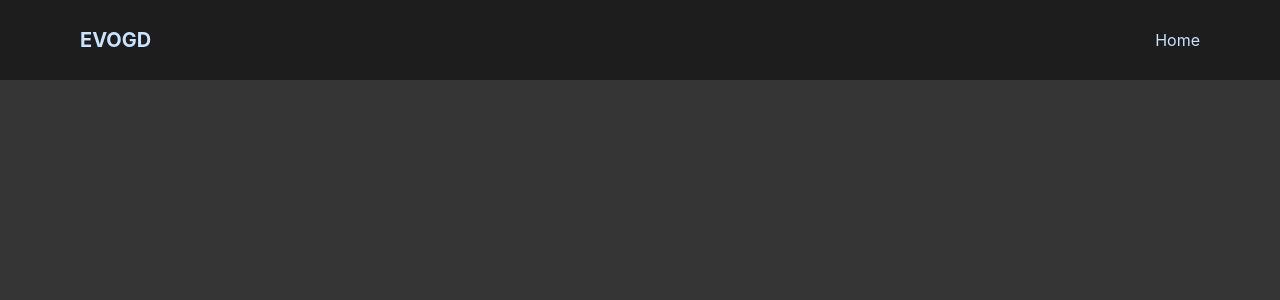
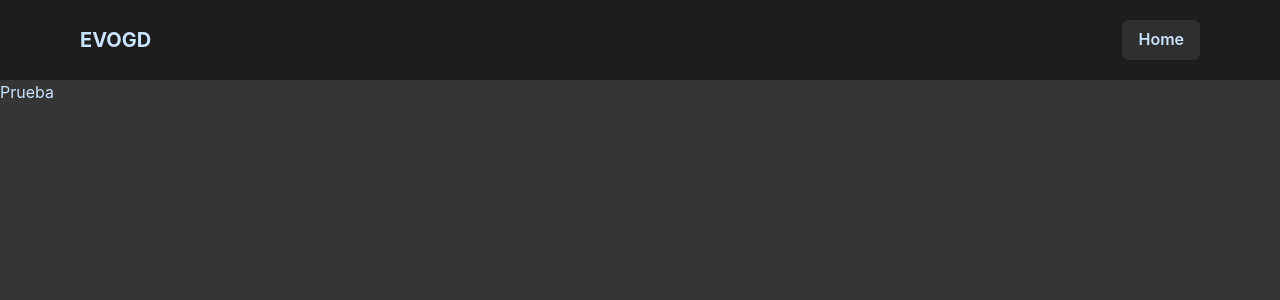
Before and after one commit to EVOGD-Project/Frontend, a Next.js app: page / in a window 1280 px wide. Shown: the top 300 px of the page. Built offline with nearby package versions, Linux system fonts and the light colour scheme.

Commit message:
improve navbar

```diff
--- a/src/app/layout.tsx
+++ b/src/app/layout.tsx
@@ -1,6 +1,7 @@
 'use client';
 
-import { ChakraProvider, ColorModeScript, extendTheme } from '@chakra-ui/react';
+import Navbar from '@/components/navigation/Navbar';
+import { ChakraProvider, ColorModeScript, Flex, extendTheme } from '@chakra-ui/react';
 import { Provider as JotaiProvider } from 'jotai';
 const theme = extendTheme({
 	config: {
@@ -43,7 +44,12 @@ export default function RootLayout({
 			>
 				<ColorModeScript initialColorMode={theme['config'].initialColorMode} />
 				<ChakraProvider theme={theme}>
-					<JotaiProvider>{children}</JotaiProvider>
+					<JotaiProvider>
+						<Flex w='100%' h='100%' gap='0px' direction='column'>
+							<Navbar />
+							{children}
+						</Flex>
+					</JotaiProvider>
 				</ChakraProvider>
 			</body>
 		</html>
--- a/src/components/navigation/Navbar.tsx
+++ b/src/components/navigation/Navbar.tsx
@@ -1,8 +1,10 @@
 'use client';
 
-import { Button, Flex, Heading, Link } from '@chakra-ui/react';
+import { Button, Flex, Heading } from '@chakra-ui/react';
+import { useRouter } from 'next/navigation';
 
 export default function Navbar() {
+	const router = useRouter();
 	return (
 		<Flex
 			w='100%'
@@ -31,9 +33,9 @@ export default function Navbar() {
 				</Flex>
 			</Flex>
 			<Flex gap='10px' alignItems='end' direction='column'>
-				<Link color='#CAE3FFFF' href='/'>
+				<Button color='#CAE3FFFF' onMouseEnter={() => router.prefetch('/')} onClick={() => router.push('/')}>
 					Home
-				</Link>
+				</Button>
 			</Flex>
 		</Flex>
 	);
--- a/src/components/screens/IndexScreen.tsx
+++ b/src/components/screens/IndexScreen.tsx
@@ -1,11 +1,5 @@
-import { Flex } from '@chakra-ui/react';
-import Navbar from '../navigation/Navbar';
+import { Text } from '@chakra-ui/react';
 
 export default function IndexScreen() {
-	return (
-		<Flex w='100%' h='100%' gap='0px' direction='column'>
-			<Navbar />
-
-		</Flex>
-	);
+	return <Text>Prueba</Text>;
 }
```
